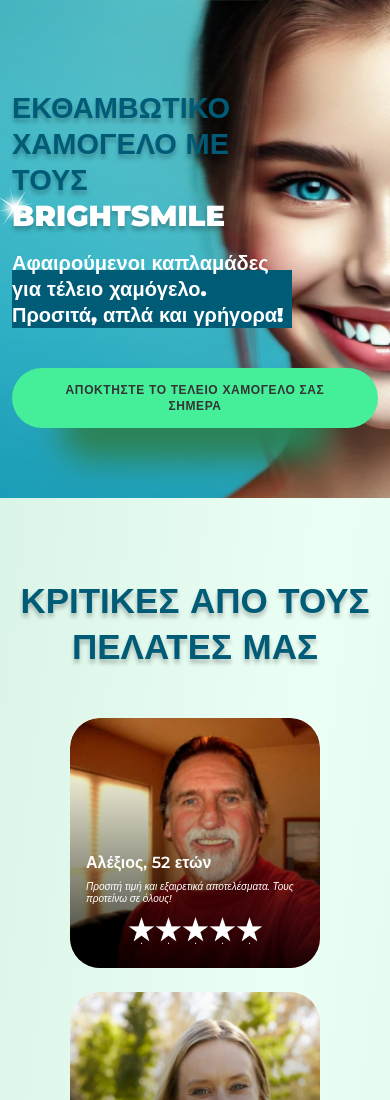
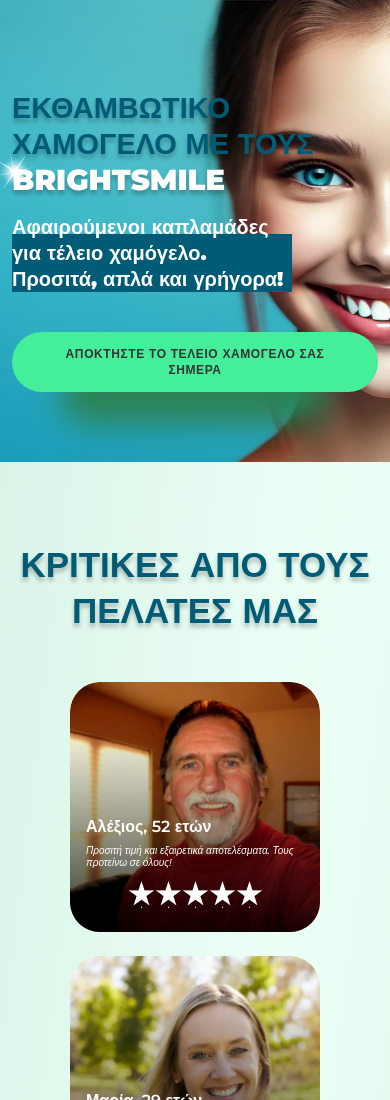
Before and after one commit to htmlcoder001/gr-2137-BrightSmile, a plain HTML site: page index.html in a window 390 px wide. Shown: the top 1100 px of the page. Drawn offline with Linux system fonts and the light colour scheme.

Commit message:
Base template

```diff
--- a/css/responsive.css
+++ b/css/responsive.css
@@ -45,7 +45,7 @@
     line-height: 75px;
   }
   .intro-wrapper__title {
-    max-width: 550px;
+    max-width: 650px;
   }
   .intro-wrapper__button {
     margin-left: 0;
@@ -213,6 +213,11 @@
     padding-bottom: 80px;
   }
 
+  .intro-wrapper__title {
+    font-size: 55px;
+    line-height: 70px;
+  }
+
   .section-why {
     background-image: url(../img/why-banner_mobile.jpg);
     height: 1160px;
@@ -302,7 +307,7 @@
   }
 
   .intro-wrapper__title {
-    max-width: 285px;
+    max-width: 315px;
     margin-bottom: 16px;
   }
   .intro-wrapper__title,
```
